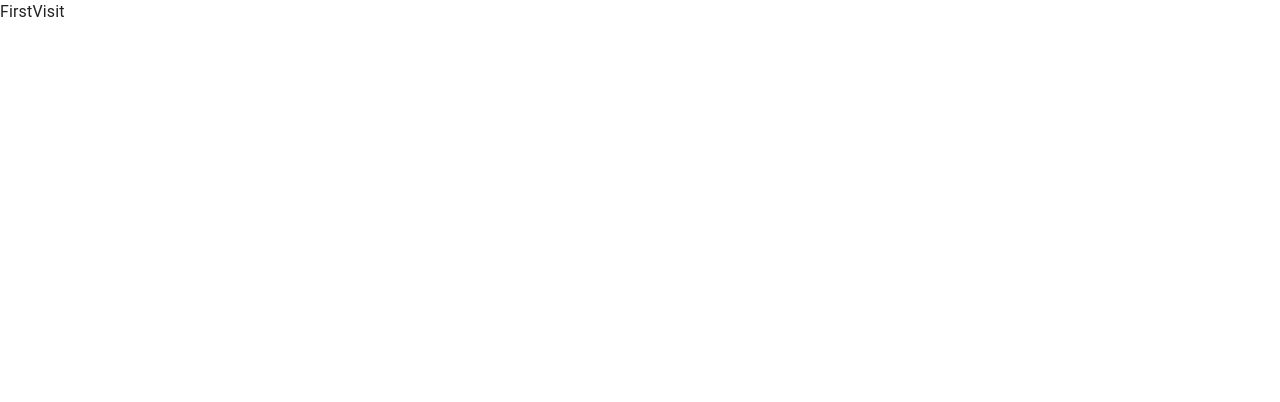
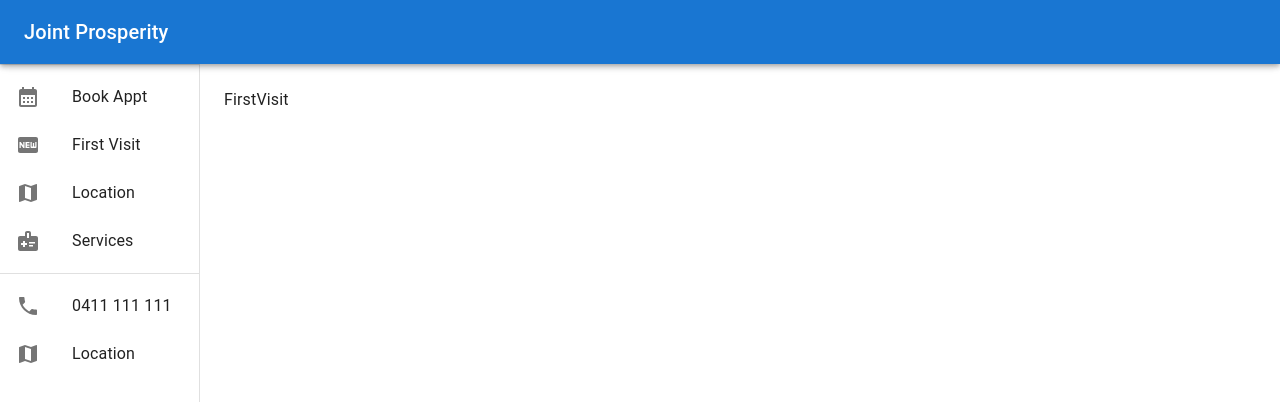
Before and after one commit to DarryllRobinson/joint_prosperity, a React (Create React App) app: page /firstvisit in a window 1280 px wide. Shown: the top 402 px of the page. Built offline with nearby package versions, Linux system fonts and the light colour scheme.

Commit message:
Routes, need to create Links

```diff
--- a/src/App.js
+++ b/src/App.js
@@ -1,24 +1,80 @@
-import { Container, CssBaseline } from '@mui/material';
+import React from 'react';
+import { Box, CssBaseline, Drawer, Toolbar } from '@mui/material';
 import { createTheme, ThemeProvider } from '@mui/material/styles';
 
-import Route from  './components/Route'
-import Main from './components/Main';
+import Route from './components/Route'
 import Book from './components/Book';
 import Location from './components/Location';
 import FirstVisit from './components/FirstVisit';
-import Services from './components/Services'
+import Services from './components/Services';
+
+import Introduction from './components/Introduction';
+import SideMenu from './components/SideMenu';
+import Header from './components/Header';
+
+const drawerWidth = 200;
 
 const theme = createTheme();
 
-function App() {
+function App(props) {
+  const { window } = props;
+    const [mobileOpen, setMobileOpen] = React.useState(false);
+
+    const handleDrawerToggle = () => {
+        setMobileOpen(!mobileOpen);
+    };
+
+  const container = window !== undefined ? () => window().document.body : undefined;
+
   return (
     <ThemeProvider theme={theme}>
-      <CssBaseline />
-      <Route path="/"><Main /></Route>
-      <Route path="/book"><Book /></Route>
-      <Route path="/firstvisit"><FirstVisit /></Route>
-      <Route path="/location"><Location /></Route>
-      <Route path="/services"><Services /></Route>
+      <Box sx={{ display: 'flex' }}>
+        <CssBaseline />
+        <Header handleDrawerToggle={handleDrawerToggle} drawerWidth={drawerWidth} />
+        <Box
+                component="nav"
+                sx={{ width: { sm: drawerWidth }, flexShrink: { sm: 0 } }}
+                aria-label="sidebar menu"
+            >
+                {/* The implementation can be swapped with js to avoid SEO duplication of links. */}
+                <Drawer
+                    container={container}
+                    variant="temporary"
+                    open={mobileOpen}
+                    onClose={handleDrawerToggle}
+                    ModalProps={{
+                        keepMounted: true, // Better open performance on mobile.
+                    }}
+                    sx={{
+                        display: { xs: 'block', sm: 'none' },
+                        '& .MuiDrawer-paper': { boxSizing: 'border-box', width: drawerWidth },
+                    }}
+                >
+                    <SideMenu />
+                </Drawer>
+                <Drawer
+                    variant="permanent"
+                    sx={{
+                        display: { xs: 'none', sm: 'block' },
+                        '& .MuiDrawer-paper': { boxSizing: 'border-box', width: drawerWidth },
+                    }}
+                    open
+                >
+                    <SideMenu />
+                </Drawer>
+            </Box>
+            <Box
+                component="main"
+                sx={{ flexGrow: 1, p: 3, width: { sm: `calc(100% - ${drawerWidth}px)` } }}
+            >
+                <Toolbar />
+        <Route path="/"><Introduction /></Route>
+        <Route path="/book"><Book /></Route>
+        <Route path="/firstvisit"><FirstVisit /></Route>
+        <Route path="/location"><Location /></Route>
+        <Route path="/services"><Services /></Route>
+              </Box>
+          </Box>
     </ThemeProvider>
   );
 }
--- a/src/components/Main.js
+++ b/src/components/Main.js
@@ -4,6 +4,6 @@ import ResponsiveDrawer from './ResponsiveDrawer';
 
 export default function Main() {
     return (
-        < ResponsiveDrawer />
+        <div>Main</div>
     );
 }
--- a/src/components/SideMenu.js
+++ b/src/components/SideMenu.js
@@ -1,4 +1,3 @@
-
 import {
     Divider,
     List,
@@ -16,6 +15,8 @@ import {
     MedicalInformation,
     Phone
 } from '@mui/icons-material';
+
+import Link from './components/Link'
 
 function DisplayIcon(text) {
     var icon;
```
Also changed, not shown: src/components/Link.js (added, +12 -0 lines).
